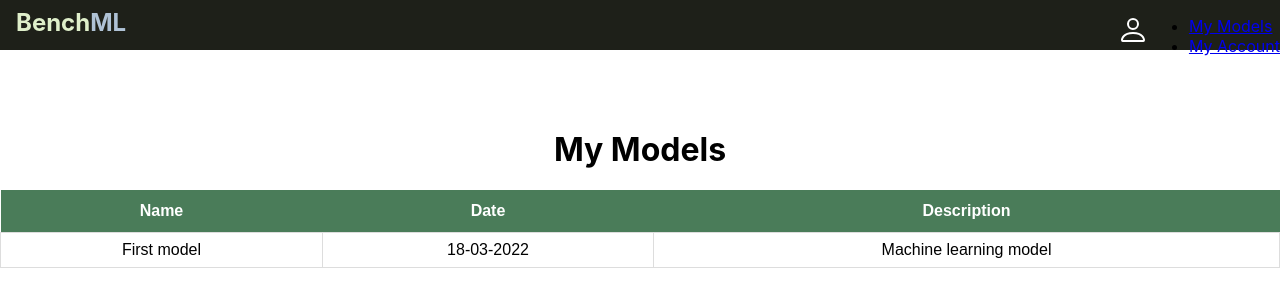
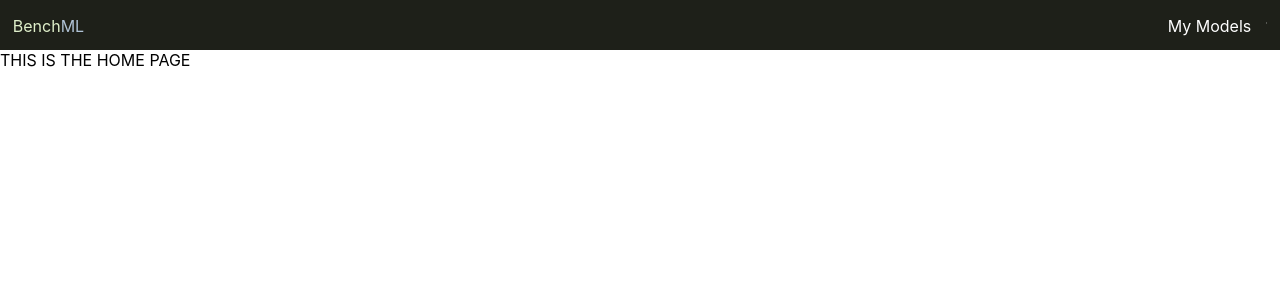
Before and after one commit to INSO-4151-S22/BenchML, a React (Create React App) app in the folder frontend/: page / in a window 1280 px wide. Shown: the top 306 px of the page. Built offline with nearby package versions, Linux system fonts and the light colour scheme.

Commit message:
added web routes and icon support

```diff
--- a/frontend/src/App.js
+++ b/frontend/src/App.js
@@ -1,15 +1,19 @@
 import React from 'react';
 import Navbar from "./Components/Navbar/Navbar";
-import { BasicTable } from "./Components/MyModelsTable";
 import './css/App.min.css';
+import { BrowserRouter as Router, Routes, Route } from 'react-router-dom';
+import MyModels from './pages/MyModels';
+import Home from "./pages/Home";
 
 function App() {
   return (
-    <div className="App">
-      <Navbar />
-      <h1>My Models</h1>
-      <BasicTable />
-    </div>
+    <Router>
+      <Routes>
+        <Route path="/" element={ <Home></Home> }></Route>
+        <Route path="/mymodels" element={ <MyModels></MyModels>}></Route>
+      </Routes>
+    </Router>
+
   );
 }
 
--- a/frontend/src/Components/Navbar/Navbar.js
+++ b/frontend/src/Components/Navbar/Navbar.js
@@ -1,36 +1,30 @@
 import React, { Component } from 'react';
-import { MenuItems } from "./MenuItems";
 import '../../css/Navbar.min.css';
+import { FaUserAlt } from 'react-icons/fa';
+import { IconContext } from 'react-icons';
 
 class Navbar extends Component {
-    state = { clicked: false }
     render() {
-        return(<nav className='NavbarItems'>
-            <h1 className='Bench'>Bench</h1>
-            <h1 className='ML'>ML</h1>
+        return(
+        <div className='NavbarItems'>
+
+            <div className='start'>
+                <p className='Bench'>Bench</p>
+                <p className='ML'>ML</p>
+            </div>
+
+            <div className='end'>
+                <p className='MyModels' >My Models</p>
+                <IconContext.Provider value={{size: "1rem"}}>
+                <FaUserAlt className='user-icon'/>
+                </IconContext.Provider>
+
+            </div>
 
 
-            <div className='account-icon' onClick={this.handleClick}>
-                <svg xmlns="http://www.w3.org/2000/svg" width="2rem" height="2rem" fill="currentColor" class="bi bi-person" viewBox="0 0 16 16">
-                <path d="M8 8a3 3 0 1 0 0-6 3 3 0 0 0 0 6zm2-3a2 2 0 1 1-4 0 2 2 0 0 1 4 0zm4 8c0 1-1 1-1 1H3s-1 0-1-1 1-4 6-4 6 3 6 4zm-1-.004c-.001-.246-.154-.986-.832-1.664C11.516 10.68 10.289 10 8 10c-2.29 0-3.516.68-4.168 1.332-.678.678-.83 1.418-.832 1.664h10z"/>
-                </svg>
-                {/* <i className={this.state.clicked ? 'fas fa-times' : 'bi bi-person'}></i> */}
-            </div>
-            <div className='list'>
-                <ul>
-                    {/* <div className=''></div> */}
-                    {MenuItems.map((item,index) => {
-                        return (
-                        <li key={index}>
-                            <a className={item.cName} href={item.url}>
-                                {item.title}
-                            </a>
-                        </li>
-                        )
-                    })}
-                </ul>
-                </div>
-        </nav>
+        </div>
+
+
         )
     }
 }
--- a/frontend/src/css/MyModelsTable.min.css
+++ b/frontend/src/css/MyModelsTable.min.css
@@ -1,23 +1 @@
-table {
-    font-family: Arial, Helvetica, sans-serif;
-    border-collapse: collapse;
-    width: 100%;
-    text-align: center;
-  }
-
-  table td, #table th {
-    border: 1px solid #ddd;
-    padding: 8px;
-  }
-
-  table tr:nth-child(even){background-color: #f2f2f2;}
-
-  table tr:hover {background-color: #ddd;}
-
-  table th {
-    padding-top: 12px;
-    padding-bottom: 12px;
-    text-align: center;
-    background-color: #4A7C59;
-    color: white;
-  }
+table{font-family:Arial,Helvetica,sans-serif;border-collapse:collapse;width:100%;text-align:center}table td,#table th{border:1px solid #ddd;padding:8px}table tr:nth-child(even){background-color:#f2f2f2}table tr:hover{background-color:#ddd}table th{padding-top:12px;padding-bottom:12px;text-align:center;background-color:#4a7c59;color:#fff}
--- a/frontend/src/css/Navbar.min.css
+++ b/frontend/src/css/Navbar.min.css
@@ -1 +1 @@
-.NavbarItems{background-color:#1E2019;height:50px;display:flex;justify-content:flex-start;flex-direction:row}.NavbarItems .account-icon{align-self:flex-end;margin-left:auto}.NavbarItems .account-icon svg{color:#FFFFFF;margin-left:auto}.NavbarItems .Bench{color:#DFEFCA;margin-left:1rem;margin-top:0.5rem}.NavbarItems .ML{color:#AFC2D5;margin-top:0.5rem}
+.NavbarItems{background-color:#1e2019;height:50px;width:100%;display:flex;flex-direction:row;justify-content:space-between}.NavbarItems .start{display:flex;flex-direction:row;padding-left:1%}.NavbarItems .Bench{color:#dfefca;font-size:1rem;order:1}.NavbarItems .ML{color:#afc2d5;font-size:1rem;order:2}.NavbarItems .end{display:flex;flex-direction:row;padding-right:1%}.NavbarItems .MyModels{font-size:1rem;color:#fff;order:1;white-space:nowrap}.NavbarItems .user-icon{color:#fff;order:2;padding-left:15%;margin-top:15%}
--- /dev/null
+++ b/frontend/src/pages/Home.js
@@ -0,0 +1,13 @@
+import React from 'react';
+import Navbar from "../Components/Navbar/Navbar";
+
+function Home() {
+    return (
+        <div>
+            <Navbar />
+            THIS IS THE HOME PAGE
+        </div>
+    );
+}
+
+export default Home;
--- /dev/null
+++ b/frontend/src/pages/MyModels.js
@@ -0,0 +1,15 @@
+import React from 'react';
+import Navbar from "../Components/Navbar/Navbar";
+import { BasicTable } from "../Components/MyModelsTable";
+
+function MyModels() {
+    return (
+        <div className="App">
+        <Navbar />
+        <h1>My Models</h1>
+        <BasicTable />
+      </div>
+    )
+}
+
+export default MyModels;
--- a/frontend/src/scss/Navbar.scss
+++ b/frontend/src/scss/Navbar.scss
@@ -1,33 +1,53 @@
 .NavbarItems {
     background-color: #1E2019;
     height: 50px;
+    width: 100%;
     display: flex;
-    justify-content: flex-start;
     flex-direction: row;
+    justify-content: space-between;
 
-    .account-icon {
-        align-self: flex-end;
-        margin-left: auto;
-    }
 
-    .account-icon svg  {
-        color: #FFFFFF;
-        margin-left: auto;
+
+
+    .start {
+        display: flex;
+        flex-direction: row;
+        padding-left: 1%;
     }
 
     .Bench {
         color: #DFEFCA;
-        margin-left: 1rem;
-        margin-top: 0.5rem;
-
+        font-size: 1rem;
+        order: 1;
     }
 
     .ML {
         color: #AFC2D5;
-        margin-top: 0.5rem;
+        font-size: 1rem;
+        order: 2;
+    }
 
+    .end{
+        display: flex;
+        flex-direction: row;
+        padding-right: 1%;
+    }
+    .MyModels {
+        font-size: 1rem;
+        color: #FFFFFF;
+        order: 1;
+        white-space: nowrap;
+    }
 
+    .user-icon {
+        color: #FFFFFF;
+        order: 2;
+        padding-left: 15%;
+        margin-top: 15%;
     }
 
 
+
+
+
 }
```
Also changed, not shown: frontend/package.json (+8 -0 lines), frontend/src/scss/MyModelsTable.scss (+23 -0 lines), frontend/src/css/App.min.css (line endings or trailing spaces), frontend/src/pages/MyAccount.js (added), 2 other files (tests, documents, lock files or other folders).
